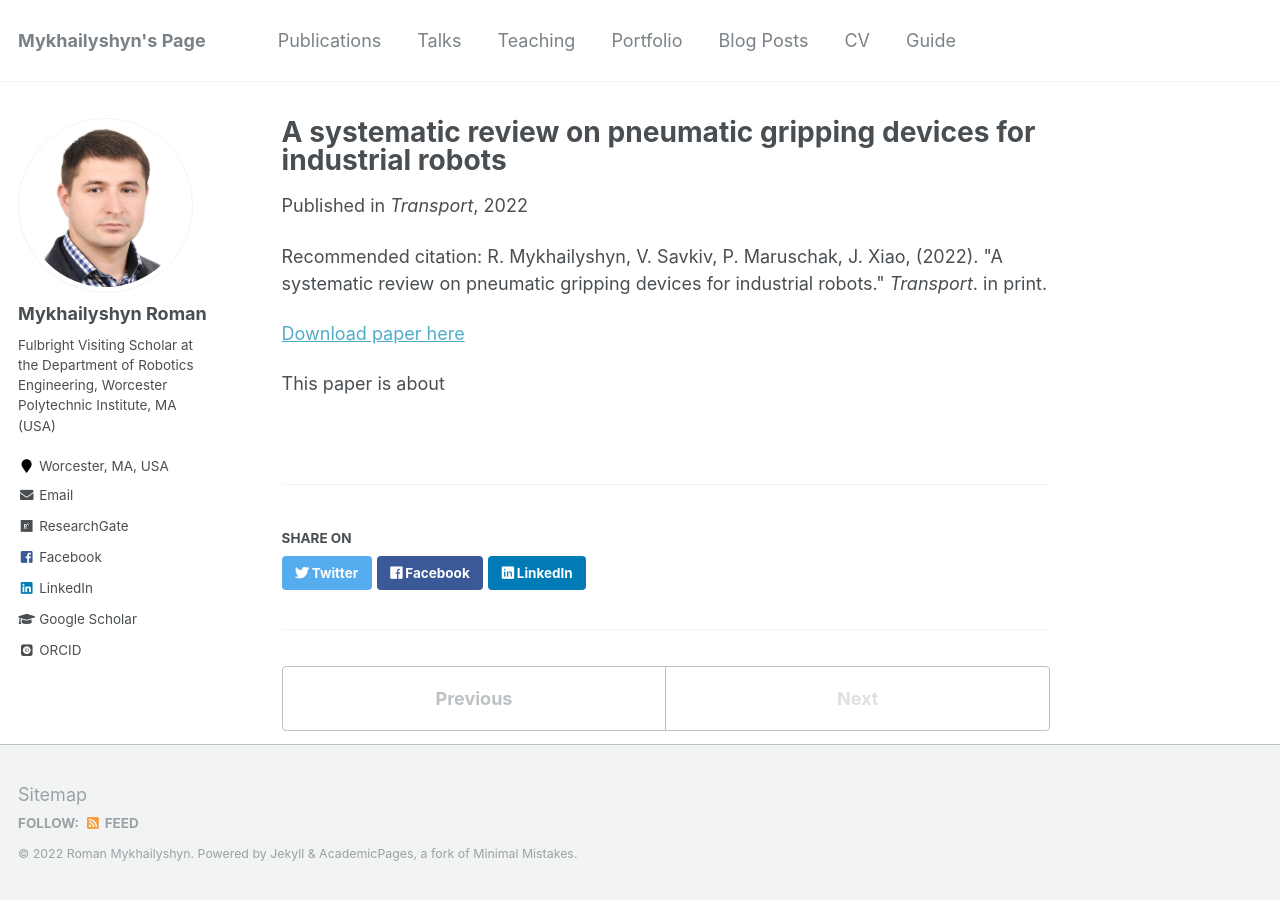
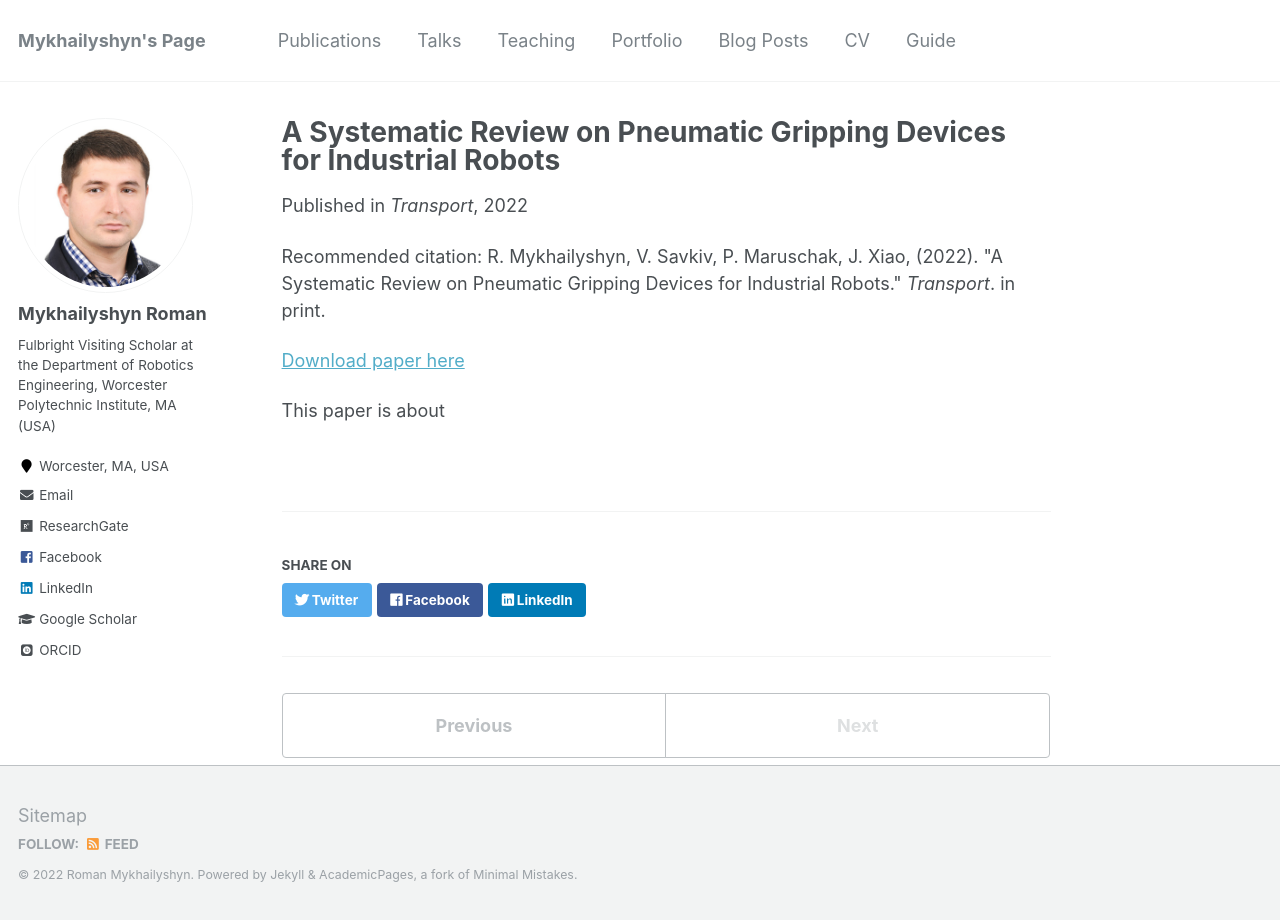
Before and after one commit to RomanMykhailyshyn/RomanMykhailyshyn.github.io, a Jekyll site: the page built from _publications/2022-A systematic review on pneumatic gripping devices for industrial robots.md, in a window 1280 px wide. Built offline with Jekyll 4.4.1, drawn with Linux system fonts in a browser that asks for light colours; some web fonts are replaced.

```diff
--- a/_publications/2022-A systematic review on pneumatic gripping devices for industrial robots.md
+++ b/_publications/2022-A systematic review on pneumatic gripping devices for industrial robots.md
@@ -1,12 +1,12 @@
 ---
-title: "A systematic review on pneumatic gripping devices for industrial robots"
+title: "A Systematic Review on Pneumatic Gripping Devices for Industrial Robots"
 collection: publications
 permalink: /publication/2022-A systematic review on pneumatic gripping devices for industrial robots
 excerpt: ''
 date: 2022-01-01
 venue: 'Transport'
 paperurl: ''
-citation: 'R. Mykhailyshyn, V. Savkiv, P. Maruschak, J. Xiao, (2022). &quot;A systematic review on pneumatic gripping devices for industrial robots.&quot; <i>Transport</i>. in print.'
+citation: 'R. Mykhailyshyn, V. Savkiv, P. Maruschak, J. Xiao, (2022). &quot;A Systematic Review on Pneumatic Gripping Devices for Industrial Robots.&quot; <i>Transport</i>. in print.'
 ---
 [Download paper here]()
 
```
